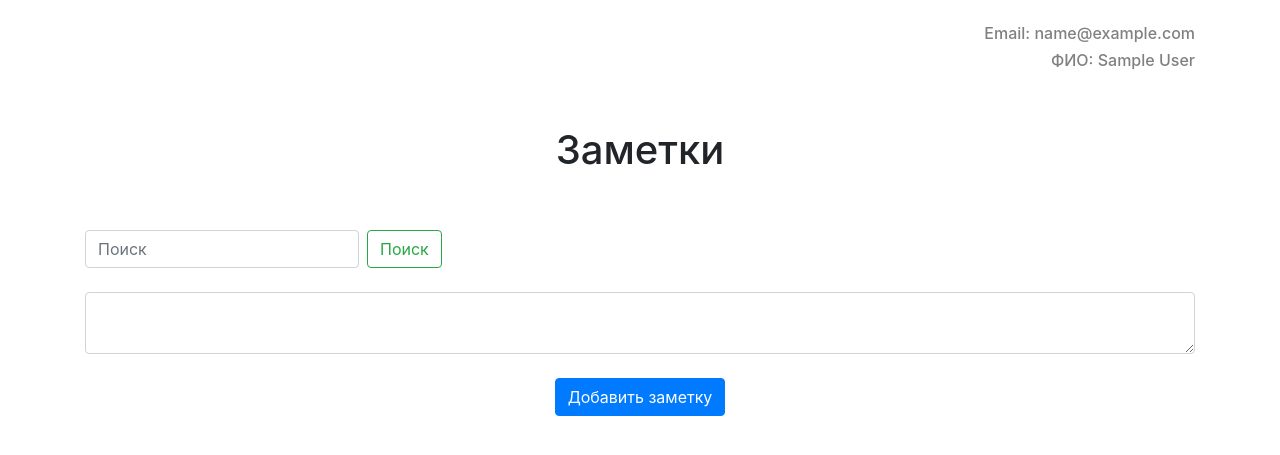
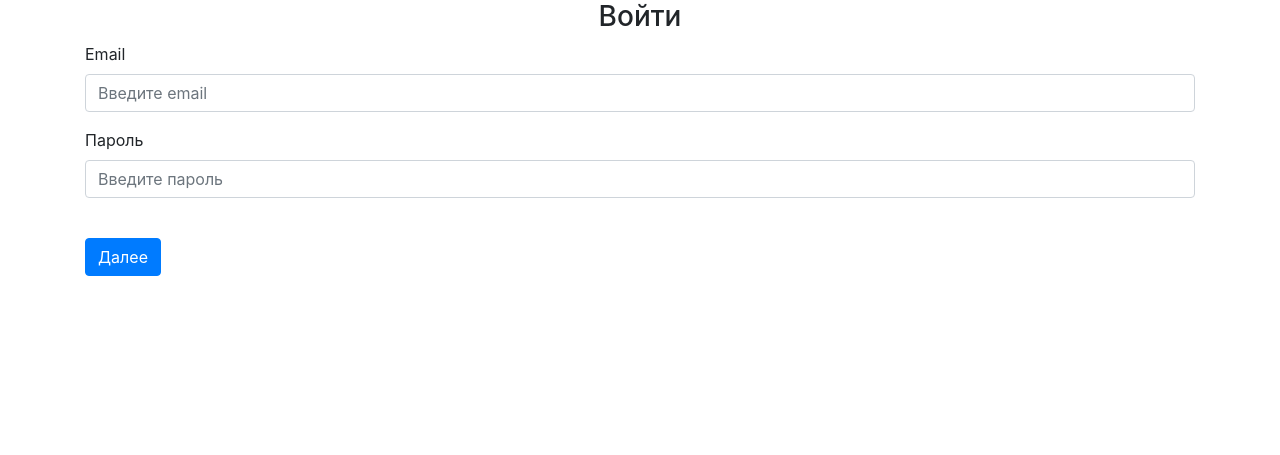
Before and after one commit to SkorikovGeorge/git_web_project, a Flask app: page / in a window 1280 px wide. Shown: the part 40-495 px from the top of the page. Run offline with Flask 2, Linux system fonts and the light colour scheme; the visitor is signed in with stand-in values (Sample User, id 1); data comes from the database, SQL or seed files in the repository; data that the repository does not hold is empty; some libraries are stand-ins or nearby versions.

Commit message:
мелкие правки html

```diff
--- a/website/auth.py
+++ b/website/auth.py
@@ -7,7 +7,7 @@ from werkzeug.security import generate_password_hash, check_password_hash
 auth = Blueprint('auth', __name__)
 
 
-@auth.route('/login', methods=['GET', 'POST'])
+@auth.route('/', methods=['GET', 'POST'])
 def login():
     if request.method == 'POST':
         email = request.form.get('email')
--- a/website/routes.py
+++ b/website/routes.py
@@ -8,7 +8,7 @@
 routes = Blueprint('routes', __name__)
 
 
-@routes.route('/', methods=['GET', 'POST'])
+@routes.route('/notes', methods=['GET', 'POST'])
 @login_required
 def home():
     if request.method == 'POST':
--- a/website/templates/base.html
+++ b/website/templates/base.html
@@ -24,10 +24,10 @@
           <div class="collapse navbar-collapse" id="navbar">
             <div class="navbar-nav">
               {% if user.is_authenticated %}
-              <a class="nav-item nav-link" id="home" href="/">Главная</a>
+              <a class="nav-item nav-link" id="home" href="/notes">Главная</a>
               <a class="nav-item nav-link" id="logout" href="/logout">Выйти</a>
               {% else %}
-              <a class="nav-item nav-link" id="login" href="/login">Войти</a>
+              <a class="nav-item nav-link" id="login" href="/">Войти</a>
               <a class="nav-item nav-link" id="signUp" href="/sign-up">Регистрация</a>
               {% endif %}
             </div>
--- a/website/templates/home.html
+++ b/website/templates/home.html
@@ -1,21 +1,22 @@
 {% extends "base.html" %} {% block title %}Главная{% endblock %} {% block content %}
-<br />
+<br/>
 <h6 style="color: grey" align="right">Email: {{ user.email }}</h6>
 <h6 style="color: grey" align="right">ФИО: {{ user.name }}</h6>
-<br />
-<br />
+<br/>
+<br/>
 <h1 align="center">Заметки</h1>
-<br />
-<br />
+<br/>
+<br/>
 <form method="POST">
     <div class="form-inline my-2 my-lg-0">
-    <input class="form-control mr-sm-2" name="find" id="find" type="search" placeholder="Поиск" aria-label="Search">
+        <input class="form-control mr-sm-2" name="find" id="find" type="search" placeholder="Поиск заметок"
+               aria-label="Search">
         <button class="btn btn-outline-success my-2 my-sm-0" type="submit">Поиск</button>
     </div>
-  <br />
+    <br/>
     <div>
         <textarea name="info" id="info" class="form-control"></textarea>
-    <br />
+        <br/>
         <div align="center">
             <button type="submit" class="btn btn-primary">Добавить заметку</button>
         </div>
@@ -31,5 +32,5 @@
     </li>
     {% endfor %}
 </ul>
-<br />
+<br/>
 {% endblock %}
```
Lines whose indentation alone changed are shown as unchanged.
